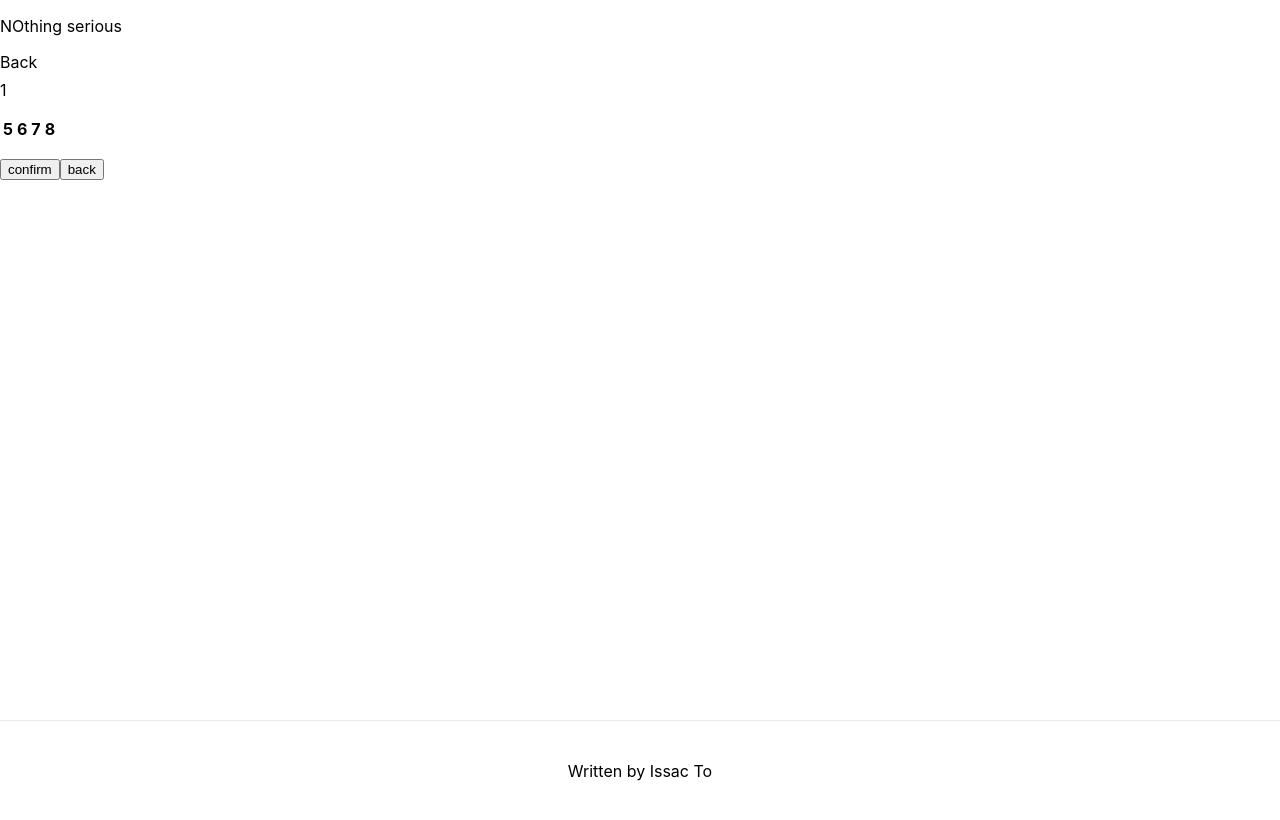
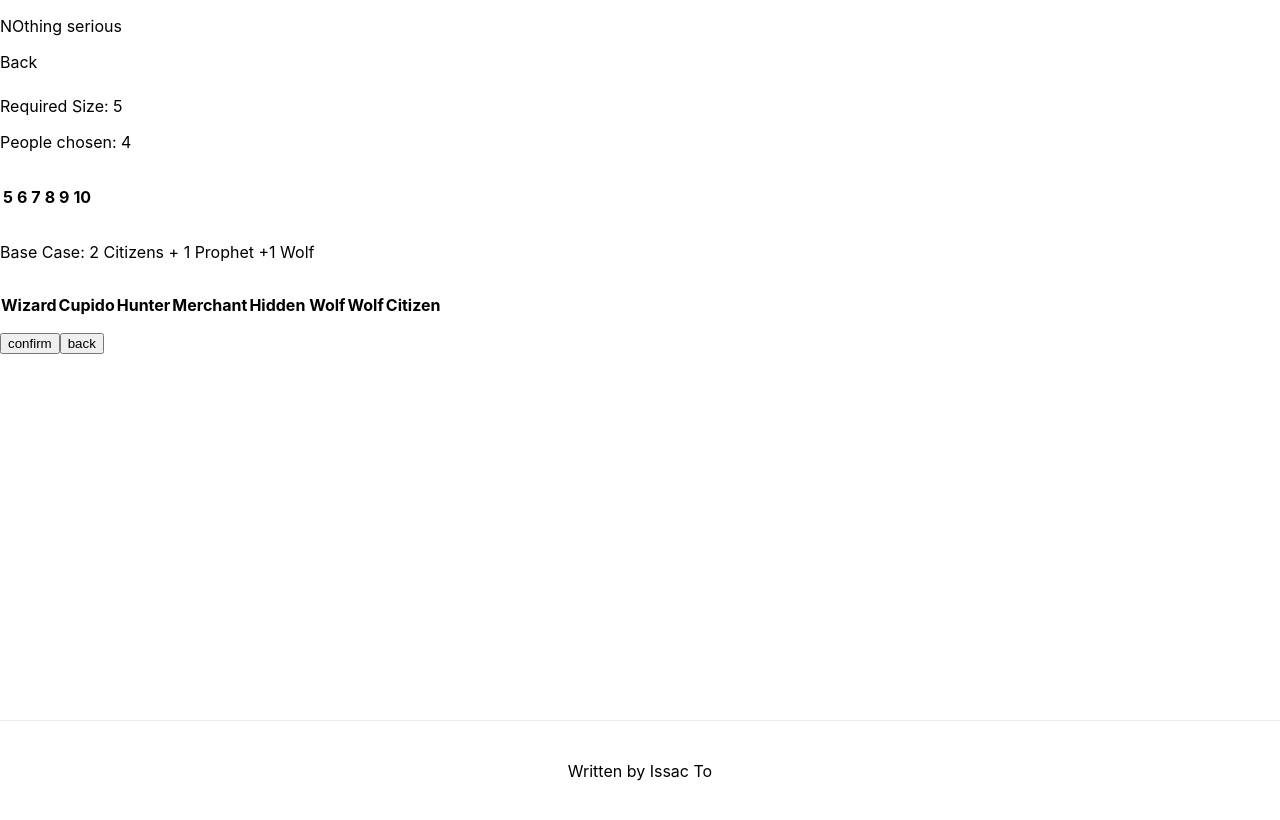
Before and after one commit to issacto/werewolf-game-generator, a Next.js app in the folder src/client/: page /menu in a window 1280 px wide. Built offline with nearby package versions, Linux system fonts and the light colour scheme.

Commit message:
ass hashmap

```diff
--- /dev/null
+++ b/src/client/components/data/index.js
@@ -0,0 +1,7 @@
+
+
+export const charatersList= [
+
+    "Wizard","Cupido","Hunter","Merchant","Hidden Wolf","Wolf","Citizen"
+
+]
--- a/src/client/components/functions/fetch.js
+++ b/src/client/components/functions/fetch.js
@@ -23,3 +23,10 @@ export const  getRoomSize = async (id) => {
 
     return dataPromise;
 }
+
+export const  putCharacter = async (id,character) => {
+    //const promise =axios.get("/api/reviews/comments/"+userData );
+    const dataPromise =  await axios.get("http://localhost:8080/putCharacter?id="+id+"&character="+character).then((response) => {console.log("response");console.log(response.data);return response}).catch(err => {console.log("Error:");return null})
+
+    return dataPromise;
+}
--- a/src/client/pages/menu.js
+++ b/src/client/pages/menu.js
@@ -1,21 +1,26 @@
 import React from 'react'
 import Router from 'next/router'
 import {getRoom} from "../components/functions/fetch"
+import {charatersList} from "../components/data"
+
 
 class Menu extends React.Component {
 
   constructor(props) {
     super(props)
     this.state = {
-      counter:   [5,6,7,8],
-      displayRoom : 1,
-      numberOfPeople:-1
+      sizeAvailable:   [5,6,7,8,9,10],
+      roomId : 1,
+      numberOfPeople:5,
+      counter :4,
+      characterList:["Citizen","Citizen","Prophet","Wolf"]
+
     };
   }
   async fetchData(){
     await getRoom(this.state.numberOfPeople).then(res => {
       console.log(res.data)
-      this.setState({displayRoom:res.data});return res.data;}).catch(err => {console.log("Error");console.log(err); return err})
+      this.setState({roomId:res.data});return res.data;}).catch(err => {console.log("Error");console.log(err); return err})
   };
 
   back(x){
@@ -26,15 +31,17 @@ class Menu extends React.Component {
   async confirm(){
     console.log("numberOfPeople");
     console.log(this.state.numberOfPeople);
-    if(this.state.numberOfPeople==-1) return 1;
+    if(this.state.numberOfPeople>=this.state.counter) return `Cant choose characters less than ${this.state.numberOfPeople}`;
+    else if(his.state.numberOfPeople<=this.state.counter) return `Cant choose characters more than ${this.state.numberOfPeople}`;
     else {
       var x = await this.fetchData()
       console.log("x")
-      console.log(this.state.displayRoom)
-      Router.push(`/confirm?id=${this.state.displayRoom}&numberOfPeople=${this.state.numberOfPeople}`)
+      console.log(this.state.roomId)
+      Router.push(`/confirm?id=${this.state.roomId}&numberOfPeople=${this.state.numberOfPeople}`)
       //console.log(x)
     }
   }
+
   update(number){
     console.log(number)
     var stringNumber= parseInt(number)
@@ -43,17 +50,27 @@ class Menu extends React.Component {
 
   render() {
     return (
-    <div>{this.state.displayRoom}
+    <div>
+    <p>Required Size: {this.state.numberOfPeople}</p>
+    <p>People chosen: {this.state.counter}</p>
+
       <table>
       <tbody>
       <tr>
-        {this.state.counter.map((n) =>
+        {this.state.sizeAvailable.map((n) =>
         <th>
           <p onClick={()=>this.update(n)}>{n}</p>
         </th> )}
       </tr>
       </tbody>
       </table>
+
+
+      <p>Base Case:  2 Citizens + 1 Prophet +1 Wolf</p>
+      {charatersList.map((n) =>
+        <th>
+          <p >{n}</p>
+        </th> )}
       <button onClick={()=>this.confirm()}>confirm</button>
       <button onClick={()=>this.back()}>back</button>
     </div>
```
Also changed, not shown: 1 other file (tests, documents, lock files or other folders).
